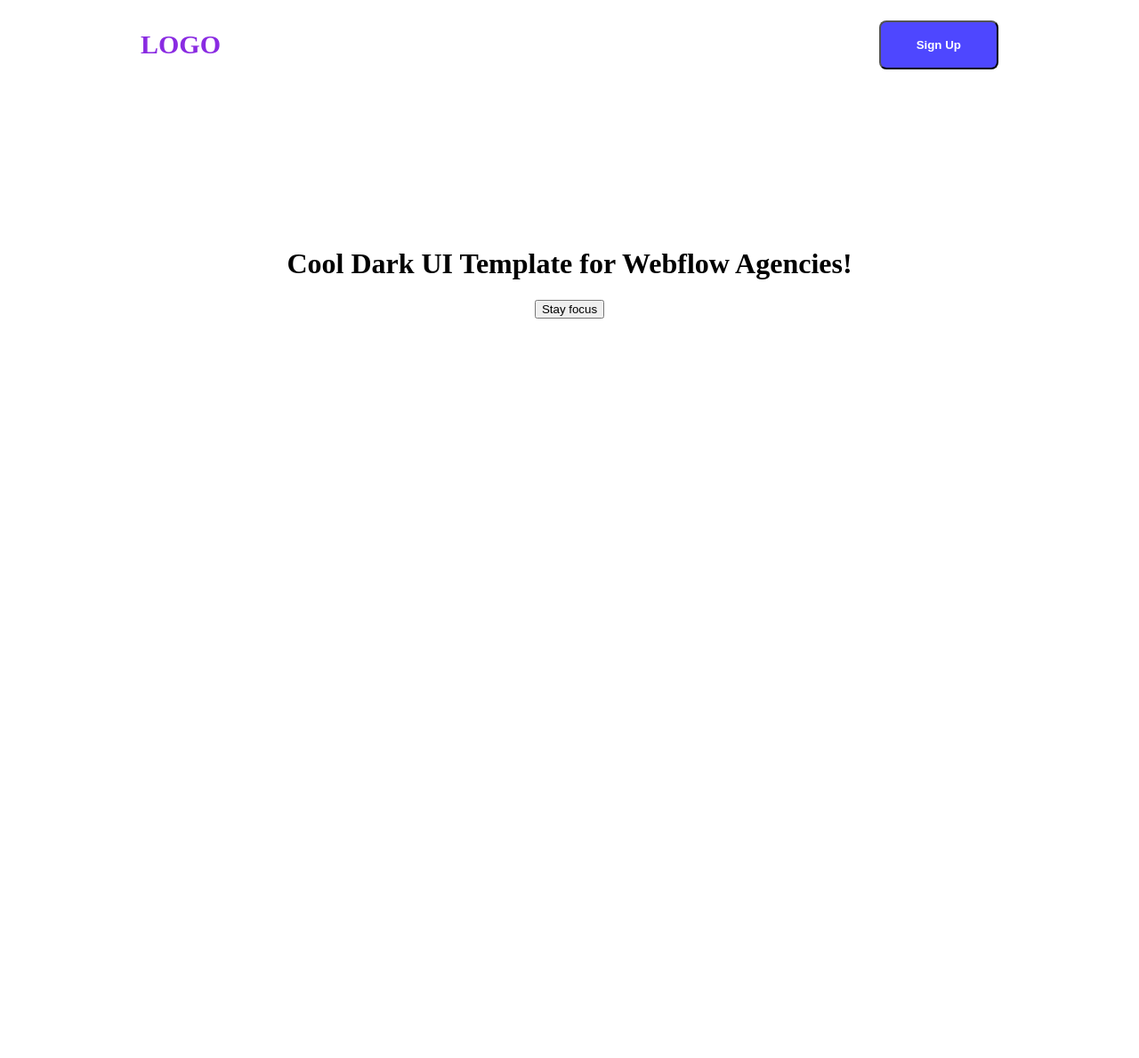
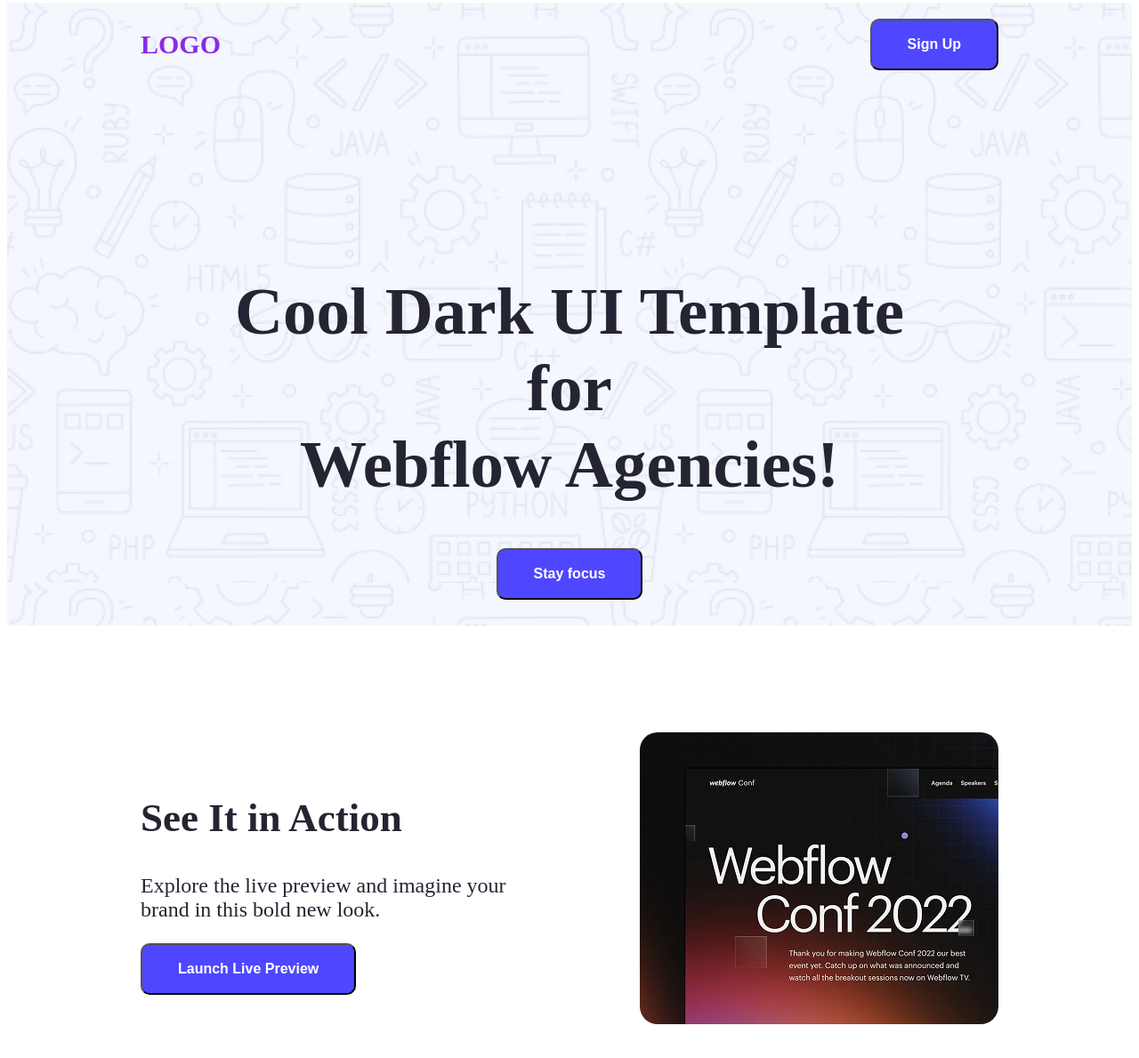
Before and after one commit to foysaliqbalutsob/task_1, a plain HTML site: page index.html in a window 1280 px wide. Shown: the part 5-1194 px from the top of the page at 89% size. Before the commit the page ends 800 px from the top, so only its background shows below. Drawn offline with Linux system fonts and the light colour scheme.

Commit message:
First push

```diff
--- a/index.css
+++ b/index.css
@@ -35,8 +35,8 @@ nav ul li{
     font-weight: bold;
     color: white;
     padding: 18px 40px;
-    border-radius: 8px;
-    font-size: 20;
+    border-radius: 10px;
+    font-size: 16px;
     cursor: pointer;
     transition:0.5s
 }
@@ -47,7 +47,7 @@ nav ul li{
 }
 
 .hero-section{
-    background-image:url(Assets/Hero-bg.png);
+    background-image:url(image/Hero-bg.png);
     height: 700px;
     width: 100%;
     margin: 0;
@@ -59,5 +59,31 @@ nav ul li{
     padding-top: 160px;
     padding-left:250px;
     padding-right:250px;
+}
+.hero-title h1{
+    font-size:75px;
+    font-weight: 900;
+    color: rgba(37, 36, 50, 1);
+}
+
+/* main section */
+.sec-1{
+    display: flex;
+    align-items: center;
+    justify-content: space-between;
+    margin: 120px 150px;
 
 }
+.sec-1 img{
+    border-radius: 20px;
+}
+.info h1{
+    font-weight: bold;
+    font-size: 45px;
+     color: rgba(37, 36, 50, 1);
+}
+.text {
+    font-size: 24px;
+
+    color:#252432
+}
--- a/index.html
+++ b/index.html
@@ -20,14 +20,41 @@
         </nav>
         <div>
             <div class="hero-title">
-                <h1>
-                    Cool Dark UI Template for Webflow Agencies!
+                <h1 >
+                    Cool Dark UI Template for <br>Webflow Agencies!
                </h1>
-               <button>Stay focus</button>
+               <button class="btn-primary">Stay focus</button>
             </div>
         </div>
 
     </header>
 
+    <main>
+        <section class="">
+            <div class="sec-1">
+                <div class="info">
+                    <h1>See It in Action</h1>
+                    <p class="text">Explore the live preview and imagine your<br> brand in this bold new look.</p>
+                    <div class="">
+                        <button class="btn-primary">Launch Live Preview</button>
+                    </div>
+                </div  >
+                <img src="image/wc-mini.png" alt="">
+            </div>
+
+        </section>
+
+
+        <section class="">
+
+        </section>
+
+    </main>
+
+
+    <footer>
+
+    </footer>
+
 </body>
 </html>
```
